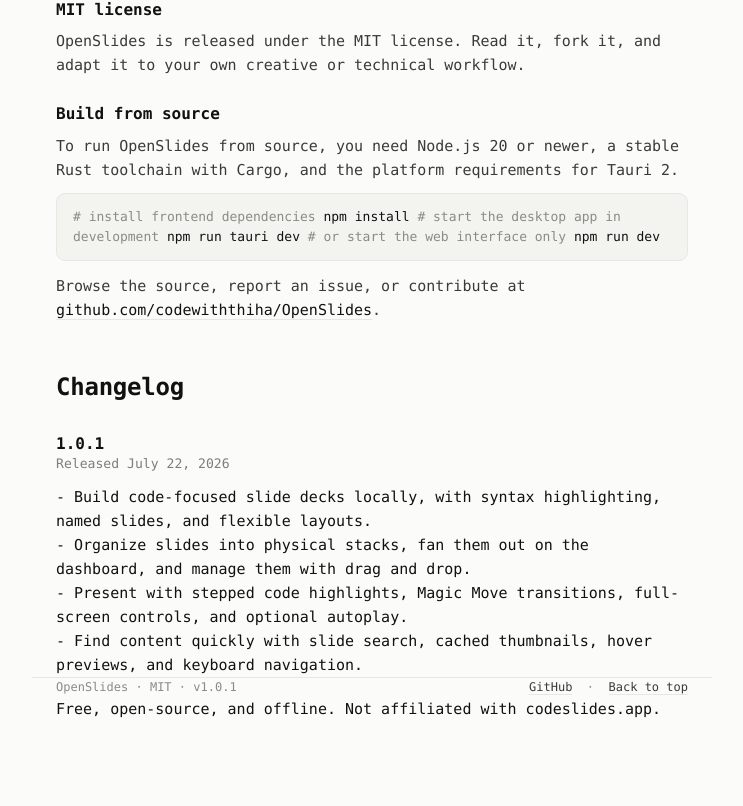
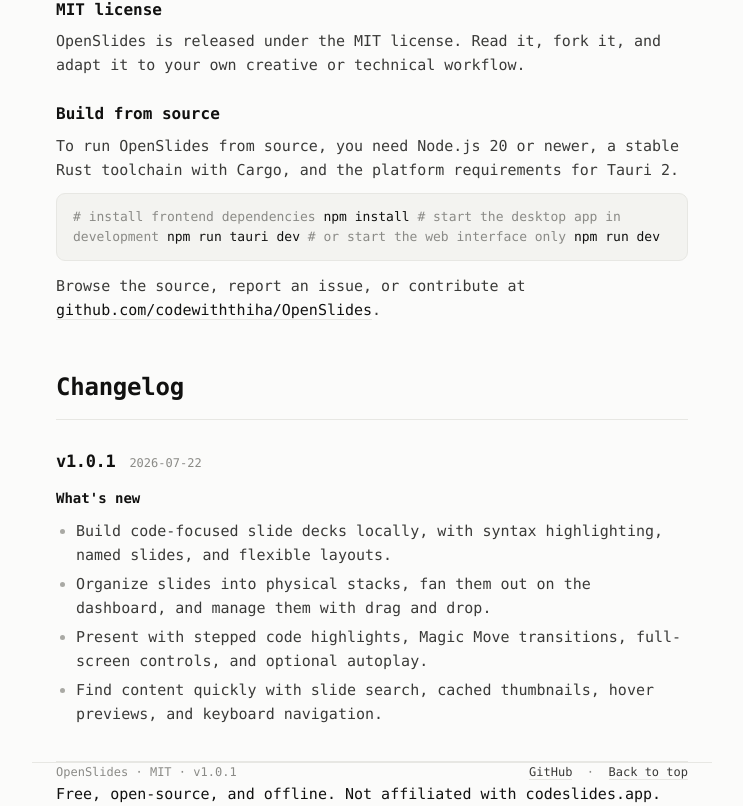
Before and after one commit to codewiththiha/OpenSlidesWebsite, a Svelte app: page / in a window 1280 px wide. Shown: the part 5612-6418 px from the top of the page, without its empty margins (268-1011 px from the left). Before the commit the page ends 6333 px from the top, so only its background shows below. Built offline with nearby package versions, Linux system fonts and the light colour scheme; a small style sheet from the web is missing.

Commit message:
feat: present automated release history as changelog sections

```diff
--- a/src/components/SiteFooter.svelte
+++ b/src/components/SiteFooter.svelte
@@ -1,10 +1,12 @@
 <script lang="ts">
+  import releases from '../data/releases.json'
+
   const REPO = 'https://github.com/codewiththiha/OpenSlides'
 </script>
 
 <footer class="wrap">
   <div class="foot">
-    <span>OpenSlides · MIT · v1.0.1</span>
+    <span>OpenSlides · MIT · v{releases[0]?.version ?? '—'}</span>
     <span>
       <a href={REPO} target="_blank" rel="noopener">GitHub</a>
       &nbsp;·&nbsp;
--- a/src/components/TopBar.svelte
+++ b/src/components/TopBar.svelte
@@ -1,6 +1,7 @@
 <script lang="ts">
   import { scrollState, initScroll } from '../composables/usePageScroll.svelte'
   import ThemeToggle from './ThemeToggle.svelte'
+  import releases from '../data/releases.json'
 
   initScroll()
   const RELEASES = 'https://github.com/codewiththiha/OpenSlides/releases'
@@ -13,5 +14,5 @@
   <span class="spacer"></span>
   <a class="topbar-download" href={RELEASES} target="_blank" rel="noopener">Download</a>
   <ThemeToggle />
-  <span class="ver">v1.0.1</span>
+  <span class="ver">v{releases[0]?.version ?? '—'}</span>
 </header>
--- a/src/components/VersionCorner.svelte
+++ b/src/components/VersionCorner.svelte
@@ -1,6 +1,7 @@
 <script lang="ts">
   import { scrollState, initScroll } from '../composables/usePageScroll.svelte'
   import ThemeToggle from './ThemeToggle.svelte'
+  import releases from '../data/releases.json'
 
   initScroll()
   /** Fades out once the sticky topbar (which carries its own toggle) slides in. */
@@ -8,6 +9,6 @@
 </script>
 
 <div class="corner" class:hide={hidden}>
-  <span>v1.0.1</span>
+  <span>v{releases[0]?.version ?? '—'}</span>
   <ThemeToggle />
 </div>
--- a/src/components/sections/SectionChangelog.svelte
+++ b/src/components/sections/SectionChangelog.svelte
@@ -1,29 +1,34 @@
 <script lang="ts">
   import releases from '../../data/releases.json'
 
-  const dateFormatter = new Intl.DateTimeFormat('en', {
-    year: 'numeric',
-    month: 'long',
-    day: 'numeric',
-    timeZone: 'UTC',
-  })
-
-  function formatReleaseDate(date: string) {
-    return dateFormatter.format(new Date(`${date}T00:00:00Z`))
+  function releaseId(version: string) {
+    return `ch-${version.replace(/[^a-z0-9]+/gi, '-')}`
   }
 
-  function releaseId(version: string) {
-    return `ch-${version.replace(/[^a-z0-9]+/gi, '-')}`
+  function whatsNewItems(markdown: string) {
+    return markdown
+      .split('\n')
+      .map((line) => line.replace(/^\s*-\s*/, '').trim())
+      .filter(Boolean)
   }
 </script>
 
 <section id="changelog">
   <h2>Changelog</h2>
-  {#each releases as release}
-    <section class="release-entry" id={releaseId(release.version)}>
-      <h3>{release.version}</h3>
-      <p class="release-date">Released {formatReleaseDate(release.date)}</p>
-      <div class="release-notes">{release.whatsNew}</div>
-    </section>
-  {/each}
+  <div class="release-history">
+    {#each releases as release}
+      <section class="release-entry" id={releaseId(release.version)}>
+        <div class="release-meta">
+          <span class="release-version">v{release.version}</span>
+          <time datetime={release.date}>{release.date}</time>
+        </div>
+        <h3>What&apos;s new</h3>
+        <ul class="release-notes">
+          {#each whatsNewItems(release.whatsNew) as item}
+            <li>{item}</li>
+          {/each}
+        </ul>
+      </section>
+    {/each}
+  </div>
 </section>
--- a/src/style.css
+++ b/src/style.css
@@ -269,19 +269,44 @@
 }
 
 /* Release history is generated by the release-note automation. */
-.release-date {
-  margin-top: -0.65rem;
-  font-size: 0.82rem;
-  opacity: 0.65;
+.release-history {
+  border-top:1px solid var(--line);
+}
+
+.release-entry {
+  padding:28px 0 30px;
+  border-bottom:1px solid var(--line);
+}
+
+.release-meta {
+  display:flex;
+  align-items:baseline;
+  gap:14px;
+  margin-bottom:12px;
+}
+
+.release-version {
+  color:var(--ink);
+  font-size:17px;
+  font-weight:800;
+  letter-spacing:-.02em;
+}
+
+.release-meta time {
+  color:var(--muted);
+  font-size:12px;
+}
+
+.release-entry h3 {
+  margin:0 0 10px;
+  font-size:14px;
 }
 
 .release-notes {
-  white-space: pre-line;
+  margin:0;
+  padding-left:20px;
 }
 
-/* Individual releases are retained as a newest-first changelog history. */
-.release-entry + .release-entry {
-  margin-top: 2rem;
-  padding-top: 1.75rem;
-  border-top: 1px solid var(--line-soft);
+.release-notes li {
+  margin:5px 0;
 }
```
